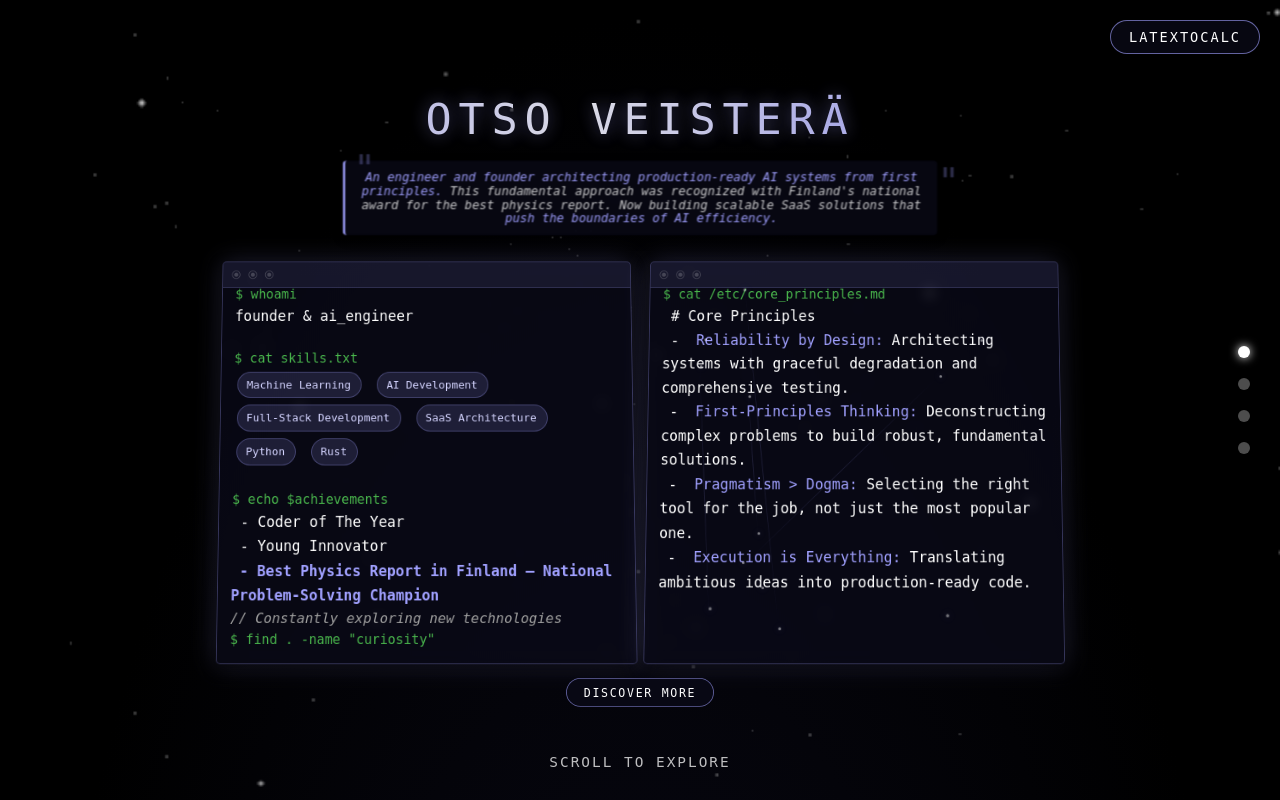
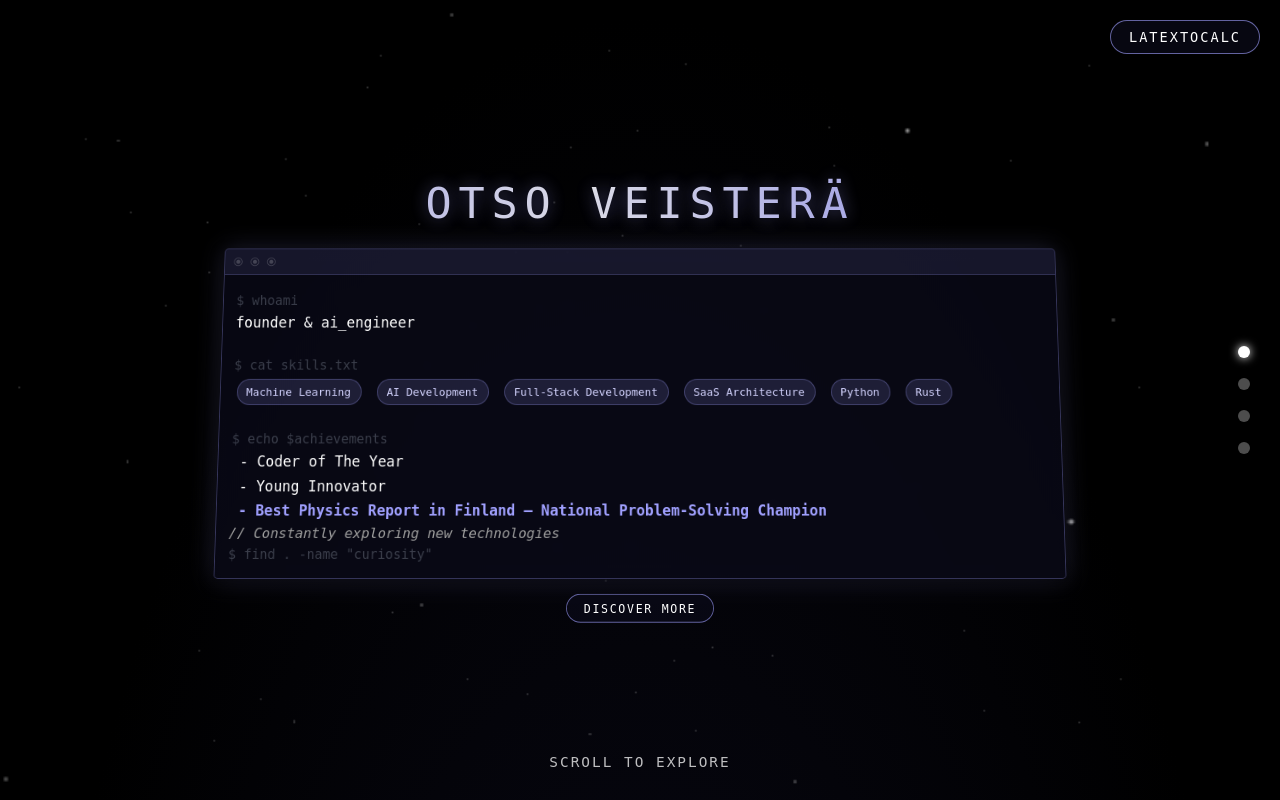
Before and after one commit to OtsoBear/LatexToCalc-Server, a Flask app: page / in a window 1280 px wide. Run offline with Flask 3, Linux system fonts and the light colour scheme; some libraries are stand-ins or nearby versions.

```diff
--- a/python/src/templates/index.html
+++ b/python/src/templates/index.html
@@ -5,6 +5,7 @@
     <meta name="viewport" content="width=device-width, initial-scale=1.0">
     <meta name="description" content="Portfolio of Otso Veisterä, an AI engineer and founder building production-ready solutions and pushing the boundaries of AI.">
     <title>Otso Veisterä | Portfolio</title>
+    <link rel="icon" type="image/x-icon" href="/static/bear.ico">
     <!-- Google tag (gtag.js) -->
     <script async src="https://www.googletagmanager.com/gtag/js?id=G-YD6KGWH7Y6"></script>
     <script>
@@ -32,6 +33,10 @@
     </script>
     <script src="https://unpkg.com/es-module-shims@1.5.0/dist/es-module-shims.js"></script>
     <style>
+        html {
+            background: #000;
+        }
+
         body {
             margin: 0;
             padding: 0;
@@ -50,7 +55,8 @@
             position: fixed;
             top: 0;
             left: 0;
-            z-index: -1;
+            z-index: 0;
+            pointer-events: none;
         }
 
         .section {
@@ -64,7 +70,7 @@
             opacity: 0;
             transition: all 0.8s ease;
             pointer-events: none;
-            z-index: 1;
+            z-index: 10;
             padding: 0 10px; /* Add padding for better content visibility */
             box-sizing: border-box; /* Include padding in width calculation */
             transform: scale(var(--section-scale)); /* Scale down all sections */
@@ -222,19 +228,29 @@
         }
 
         .terminal-content {
-            margin-top: 12px; /* Reduced from 15px */
-            line-height: 1.5; /* Reduced from 1.6 */
+            margin-top: 35px; /* Increased to prevent clipping with terminal header */
+            line-height: 1.5;
         }
 
         .terminal-tag {
             color: #7a7aea;
-            font-size: 0.95rem; /* Slightly smaller than content */
+            font-size: 0.95rem;
+        }
+
+        .terminal-tag a {
+            color: #60a5fa; /* Softer blue for links */
+            text-decoration: none;
+            transition: color 0.3s ease;
+        }
+
+        .terminal-tag a:hover {
+            color: #93c5fd; /* Lighter blue on hover */
         }
 
         .terminal-command {
-            color: #64ff64;
-            opacity: 0.7; /* Reduced prominence */
-            font-size: 0.95rem; /* Slightly smaller than content */
+            color: #6b7280; /* Grey for all commands */
+            opacity: 0.5;
+            font-size: 0.95rem;
         }
 
         .terminal-string {
@@ -251,6 +267,21 @@
             color: #ffffff;
             font-size: 1.05rem;
             line-height: 1.7;
+        }
+
+        .json-key {
+            color: #9ca3af; /* Grey for keys - not highlighted */
+            font-weight: normal;
+        }
+
+        .json-string {
+            color: #86efac; /* Bright green for string values - highlighted */
+            font-weight: 500;
+        }
+
+        .json-punctuation {
+            color: #6b7280; /* Dark grey for braces/commas */
+            opacity: 0.5;
         }
 
 .terminal-output span {
@@ -590,10 +621,6 @@
     <section class="section active" id="section0" data-depth="0">
         <h1>Otso Veisterä</h1>
 
-        <div class="mystery-text text-reveal" style="--delay: 1">
-            <span class="highlight">An engineer and founder architecting production-ready AI systems from first principles.</span> This fundamental approach was recognized with Finland's national award for the best physics report. Now building scalable SaaS solutions that <span class="highlight">push the boundaries of AI efficiency.</span>
-        </div>
-
         <div class="content-grid">
             <div class="grid-item" style="--delay: 2">
                 <div class="terminal-box">
@@ -623,22 +650,6 @@
                 </div>
             </div>
 
-            <div class="grid-item" style="--delay: 3">
-                <!-- Moved constellation inside terminal box for better layout -->
-                <div class="terminal-box">
-                    <div class="constellation" id="constellation"></div>
-                    <div class="terminal-content">
-                        <span class="terminal-command">$ cat /etc/core_principles.md</span><br>
-                        <span class="terminal-output">
-                            <span># Core Principles</span><br>
-                            <span>- <span class="highlight">Reliability by Design:</span> Architecting systems with graceful degradation and comprehensive testing.</span><br>
-                            <span>- <span class="highlight">First-Principles Thinking:</span> Deconstructing complex problems to build robust, fundamental solutions.</span><br>
-                            <span>- <span class="highlight">Pragmatism > Dogma:</span> Selecting the right tool for the job, not just the most popular one.</span><br>
-                            <span>- <span class="highlight">Execution is Everything:</span> Translating ambitious ideas into production-ready code.</span>
-                        </span>
-                    </div>
-                </div>
-            </div>
         </div>
 
         <a href="#" class="contact-button" onclick="scrollToSection(1); return false;">Discover More</a>
@@ -647,20 +658,15 @@
     <section class="section" id="section1" data-depth="1">
         <h1>Experience</h1>
 
-        <div class="mystery-text text-reveal" style="--delay: 1">
-            <span class="highlight">From award-winning research to production-ready systems.</span> Each experience has been a step toward building robust, scalable, and significant technology.
-        </div>
-
         <div class="content-grid">
             <div class="grid-item" style="--delay: 2">
                 <div class="terminal-box">
                     <div class="terminal-content">
                         <span class="terminal-command">$ cat experience.log | head</span><br><br>
 
-                        <span class="terminal-tag">[Founder @ Stealth AI Startup]</span> <span class="terminal-comment">// 2024-Present</span><br>
+                        <span class="terminal-tag">[Entrepreneur In Residence @ Lifeline Ventures]</span> <span class="terminal-comment">// Sep 2025-Present</span><br>
                         <span class="terminal-output">
-                            Solely founded and architected a production-ready, multi-provider AI API proxy.<br>
-                            Engineered a robust SaaS platform featuring a catch-all universal proxy, a dual authentication system, and graceful degradation with automatic CUDA/CPU fallbacks.
+                            Building an AI compression startup with support from Lifeline Ventures.<br>
                         </span><br><br>
 
                         <span class="terminal-tag">[FR8 Maverick]</span> <span class="terminal-comment">// Jun-Aug 2025</span><br>
@@ -677,52 +683,21 @@
                     </div>
                 </div>
             </div>
-
-            <div class="grid-item" style="--delay: 3">
-                <div class="terminal-box">
-                    <div class="terminal-content">
-                        <span class="terminal-command">$ grep -A 3 "achievement" career.json</span><br>
-                        <span class="terminal-output">
-                            {<br>
-                            &nbsp;&nbsp;"highlight": "33 bugs identified in one week",<br>
-                            &nbsp;&nbsp;"location": "Planmeca internship",<br>
-                            &nbsp;&nbsp;"skill": "Exceptional attention to detail"<br>
-                            }<br>
-                            {<br>
-                            &nbsp;&nbsp;"highlight": "Electronics & microcontroller development",<br>
-                            &nbsp;&nbsp;"location": "Aalto Design Factory",<br>
-                            &nbsp;&nbsp;"skill": "Electrical engineering"<br>
-                            }<br>
-                            {<br>
-                            &nbsp;&nbsp;"highlight": "Finland's top physics report",<br>
-                            &nbsp;&nbsp;"location": "Harppi science competition",<br>
-                            &nbsp;&nbsp;"skill": "Elite problem-solving abilities"<br>
-                            }
-                        </span><br>
-
-                        <span class="terminal-command">$ git log --author="Otso" --pretty=format:"%h - %s"</span><span class="blink">_</span>
-                    </div>
-                </div>
-            </div>
         </div>
     </section>
 
     <section class="section" id="section2" data-depth="2">
         <h1>Projects</h1>
 
-        <div class="mystery-text text-reveal" style="--delay: 1">
-            <span class="highlight">Ideas materialized through code.</span> Each project represents a challenge overcome, a problem solved, and knowledge gained.
-        </div>
-
         <div class="content-grid">
             <div class="grid-item" style="--delay: 2">
                 <div class="terminal-box">
                     <div class="terminal-content">
                         <span class="terminal-tag">
-                            <a href="https://github.com/OtsoBear/LatexToCalc" target="_blank" rel="noopener"> [LatexToCalc]</a>
+                            <a href="https://github.com/OtsoBear/LatexToCalc" target="_blank" rel="noopener">[LatexToCalc]</a>
                         </span><br>
                         <span class="terminal-output">
-                            Translates LaTeX code into formats usable by calculators in Finnish high schools<br>
+                            Translates LaTeX code into formats usable by calculators in Finnish high schools. Integrates seamlessly with the LatexToCalc Chrome extension for instant formula conversion.<br>
                             <br>
                             <span class="terminal-comment">// Backend</span><br>
                             Flask-based translation server<br>
@@ -742,29 +717,6 @@
                     </div>
                 </div>
             </div>
-
-            <div class="grid-item" style="--delay: 3">
-                <div class="terminal-box">
-                    <div class="terminal-content">
-                        <span class="terminal-tag">
-                            [AI Context Optimizer]
-                        </span><br>
-                        <span class="terminal-output">
-                            A production-ready API proxy with transparent, proprietary prompt compression.
-                            <br><br>
-                            <span class="terminal-comment">// Architecture</span><br>
-                            Catch-all universal proxy for multi-provider routing using a 5-tier auto-detection system. Includes direct handling of compressed data streams (gzip, brotli).
-                            <br><br>
-                            <span class="terminal-comment">// Backend & DB</span><br>
-                            Built on FastAPI & async SQLAlchemy 2.0 with a dual-schema usage tracking system and a custom singleton service layer.
-                            <br><br>
-                             <span class="terminal-comment">// Testing & Reliability</span><br>
-                            Architected for high reliability with a comprehensive Pytest suite, featuring transaction rollbacks and advanced async fixtures to ensure code quality.
-                        </span><br>
-                    </div>
-                </div>
-            </div>
-
 
         </div>
     </section>
@@ -786,8 +738,6 @@
                             <span>LinkedIn: <a href="https://www.linkedin.com/in/otso-veistera" class="glowing-text" target="_blank">linkedin.com/in/otso-veistera</a></span><br>
                             <span>GitHub: <a href="https://github.com/OtsoBear" class="glowing-text" target="_blank">github.com/OtsoBear</a></span>
                         </span>
-                        <br>
-                        <span class="terminal-string">"Let's build something significant."</span><br>
                     </div>
                 </div>
             </div>
@@ -852,14 +802,14 @@
                 // Z-position is driven by the scroll accumulator and parallax
                 float zOffset = initialZ - (uScrollZ * parallaxFactor);
 
-                // Longer travel distance for looping
-                float travelDistance = 4100.0;
+                // MUCH longer travel distance for continuous zooming experience
+                float travelDistance = 10000.0;
                 float loopedZ = mod(zOffset, travelDistance) - travelDistance / 2.0;
 
-                // CHANGE 2: Add lateral drift based on scroll position for a swirling effect
+                // CHANGE 2: Increased lateral drift for more swirling effect
                 vec3 animatedOffset = vec3(
-                    instanceOffset.x + (instanceDrift.x * uScrollZ * 0.01),
-                    instanceOffset.y + (instanceDrift.y * uScrollZ * 0.01),
+                    instanceOffset.x + (instanceDrift.x * uScrollZ * 0.02),
+                    instanceOffset.y + (instanceDrift.y * uScrollZ * 0.02),
                     loopedZ
                 );
 
@@ -907,7 +857,7 @@
         }
 
         function createInstancedStars(isLowEndDevice) {
-            const totalStars = isLowEndDevice ? 1000 : 2000; // More stars for a denser field
+            const totalStars = isLowEndDevice ? 1000 : 8000; // Back to normal for low-end, dramatic for high-end
             const starGeometry = new THREE.PlaneGeometry(1, 1);
             const geometry = new THREE.InstancedBufferGeometry();
             geometry.index = starGeometry.index;
@@ -919,8 +869,8 @@
             const instanceScales = new Float32Array(totalStars);
             const parallaxFactors = new Float32Array(totalStars);
 
-            // CHANGE 3: Make the starfield much deeper
-            const bounds = { x: [-500, 500], y: [-350, 350], z: [-4000, 100] };
+            // CHANGE 3: Make the starfield MUCH deeper for more dramatic zoom
+            const bounds = { x: [-800, 800], y: [-600, 600], z: [-8000, 200] };
 
             for (let i = 0; i < totalStars; i++) {
                 const i3 = i * 3;
@@ -937,8 +887,8 @@
 
                 instanceScales[i] = isLowEndDevice ? Math.random() * 1.8 + 1.2 : Math.random() * 2.5 + 1.5;
 
-                // CHANGE 4: Exaggerate the parallax for a more dramatic effect
-                parallaxFactors[i] = Math.random() * 0.8 + 0.2;
+                // CHANGE 4: DRAMATICALLY exaggerate parallax for extreme zoom effect
+                parallaxFactors[i] = Math.random() * 2.5 + 0.5; // Much higher range (0.5-3.0)
             }
 
             geometry.setAttribute('instanceOffset', new THREE.InstancedBufferAttribute(instanceOffsets, 3));
@@ -1006,8 +956,10 @@
                 let deltaY = scrollY - lastScrollY;
                 lastScrollY = scrollY;
 
-                // Add the change in scroll to our velocity, with a sensitivity multiplier
-                scrollVelocity += deltaY * 0.02;
+                // Detect mobile for slower zoom
+                const isMobile = window.innerWidth < 900;
+                const scrollSensitivity = isMobile ? 0.04 : 0.08; // Slower on mobile
+                scrollVelocity += deltaY * scrollSensitivity;
 
                 const maxScroll = document.body.scrollHeight - window.innerHeight;
                 const scrollPercent = (scrollY / maxScroll) * 100;
@@ -1061,8 +1013,8 @@
                     // Update the accumulated position with the current velocity
                     scrollPositionAccumulator += scrollVelocity;
 
-                    // Apply friction/decay to the velocity so it slows down smoothly
-                    scrollVelocity *= 0.95;
+                    // Reduced friction to maintain velocity longer for dramatic effect
+                    scrollVelocity *= 0.92;
 
                     // Update the shader with the accumulated position
                     instancedStars.material.uniforms.uScrollZ.value = scrollPositionAccumulator;
```
